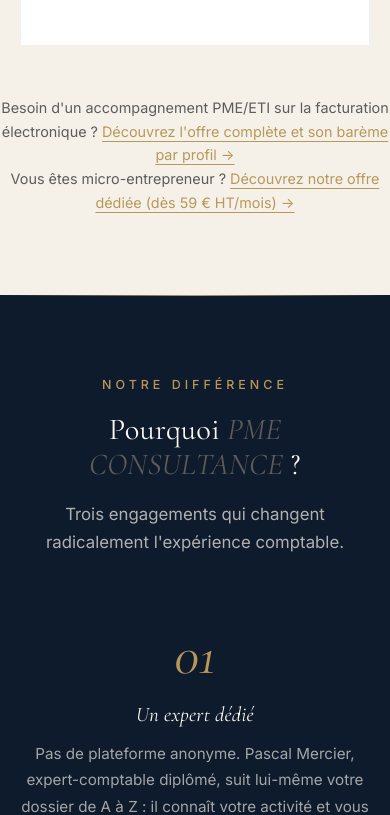
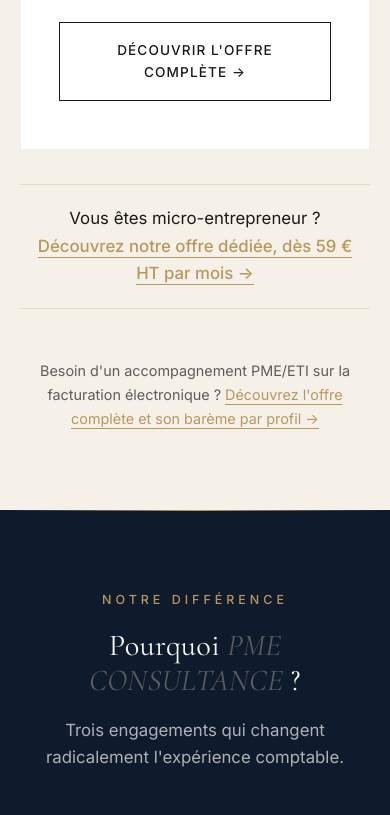
Before and after one commit to cccwam/pme_consultance, a plain HTML site: page index.html in a window 390 px wide. Shown: the part 9669-10484 px from the top of the page. Drawn offline with Linux system fonts and the light colour scheme.

Commit message:
Accueil : grille des offres sur 6 cartes égales, accès visible à l'offre micro-entrepreneur, espacement mobile
- Suppression d'une balise </div> en trop qui sortait les cartes Facturation électronique et PME-ETI de la grille
- Bandeau « Vous êtes micro-entrepreneur ? » sous les offres et lien sous le simulateur de devis
- Écart de 34 px entre les cartes sur mobile

Co-Authored-By: Claude Opus 5.5 <noreply@anthropic.com>
Claude-Session: https://claude.ai/code/session_01DwNLJTBZ5duyLNa4EXJKri

```diff
--- a/index.html
+++ b/index.html
@@ -531,7 +531,8 @@ img{max-width:100%;display:block}
   .header{top:54px}
   .hero{padding:150px 0 60px}
   .footer-grid{grid-template-columns:1fr}
-  .offres-grid{grid-template-columns:1fr}
+  .offres-grid{grid-template-columns:1fr;gap:34px}
+  .offres-note-cta{font-size:1.05rem;padding:20px 8px}
   .confiance-grid{grid-template-columns:1fr}
   .processus-timeline{grid-template-columns:1fr}
   .hero-cta{flex-direction:column}
@@ -835,7 +836,6 @@ img{max-width:100%;display:block}
         </ul>
         <a class="btn-offre-nav" href="fiscalite-personnelle.html">Découvrir l'offre et le simulateur →</a>
       </div>
-      </div>
 
       <div class="offre urgent">
         <div class="badge-urgent">Obligatoire dès 2026</div>
@@ -891,8 +891,9 @@ img{max-width:100%;display:block}
       </div>
     </div>
 
+    <p class="offres-note-cta">Vous êtes micro-entrepreneur ? <a href="micro-entrepreneur.html">Découvrez notre offre dédiée, dès 59 € HT par mois →</a></p>
     <p class="offres-note">
-      Besoin d'un accompagnement PME/ETI sur la facturation électronique ? <a href="facturation-electronique.html">Découvrez l'offre complète et son barème par profil →</a><br/>Vous êtes micro-entrepreneur ? <a href="micro-entrepreneur.html">Découvrez notre offre dédiée (dès 59 € HT/mois) →</a>
+      Besoin d'un accompagnement PME/ETI sur la facturation électronique ? <a href="facturation-electronique.html">Découvrez l'offre complète et son barème par profil →</a>
     </p>
   </div>
 </section>
@@ -986,6 +987,7 @@ img{max-width:100%;display:block}
           <div class="choix" data-value="facturation"><div class="pict">🧾</div><div class="titre">Facturation Électronique</div><div class="desc">Diagnostic, plateforme & déploiement</div></div>
           <div class="choix" data-value="pme-eti"><div class="pict">📈</div><div class="titre">PME · ETI</div><div class="desc">Accompagnement stratégique sur-mesure</div></div>
         </div>
+        <p class="choix-micro" style="text-align:center;font-size:.88rem;color:var(--gris-texte);margin:-14px 0 24px">Vous êtes micro-entrepreneur ? <a href="micro-entrepreneur.html#devis" style="color:var(--or);text-decoration:underline;text-underline-offset:4px">Estimez votre forfait sur la page dédiée →</a></p>
         <div class="devis-actions"><button class="btn-devis btn-devis-next" disabled>Suivant →</button></div>
       </div>
 
```
